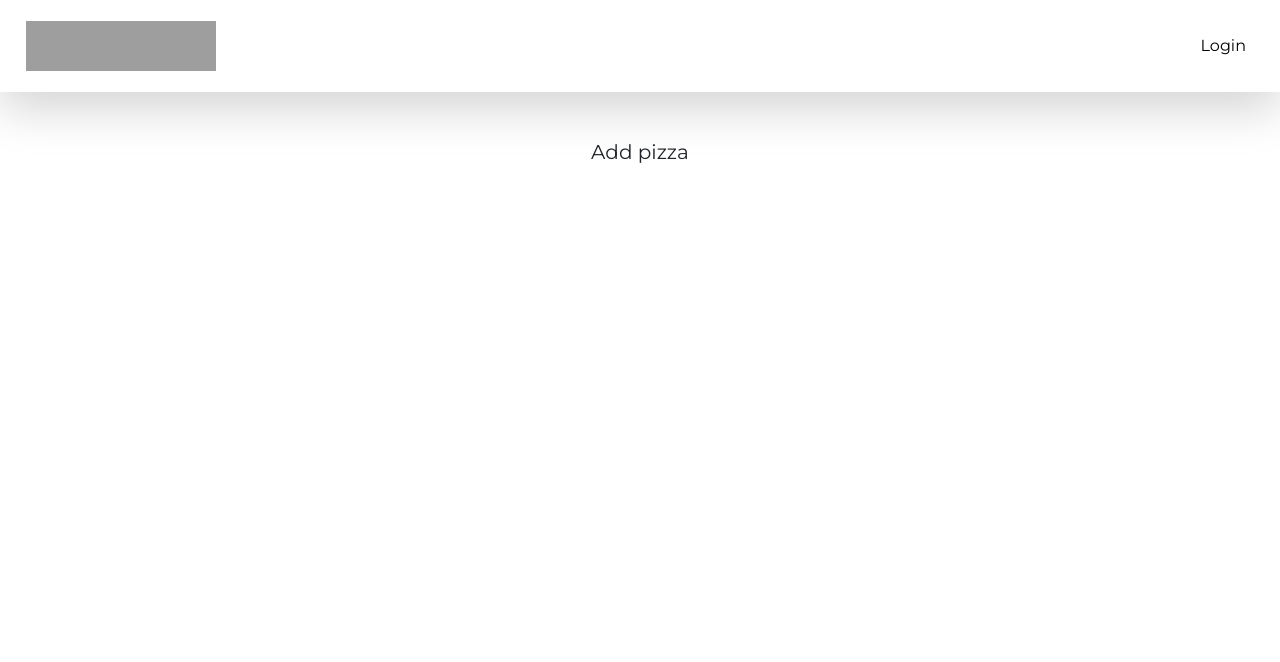
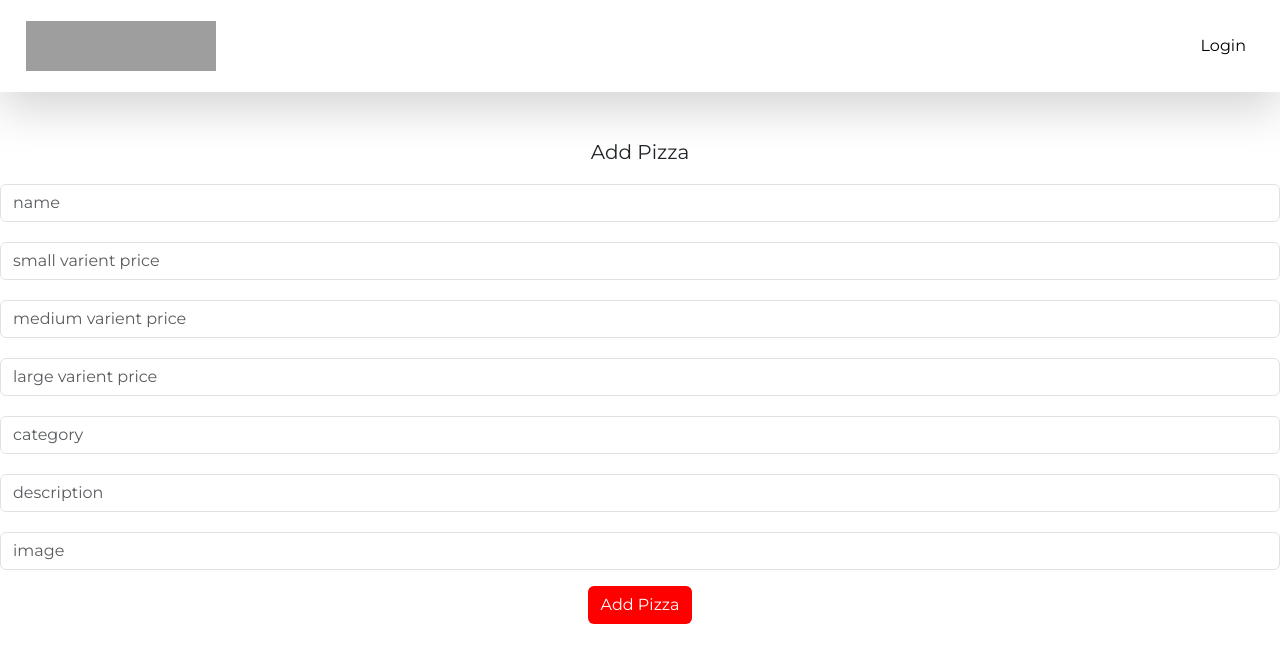
Before and after one commit to Kavinsha-Chamod/Pizza-Harbor, a React (Create React App) app: page /admin/addpizza in a window 1280 px wide. Shown: the top 662 px of the page. Built offline with nearby package versions, Linux system fonts and the light colour scheme; grey boxes are pictures that could not be loaded.

Commit message:
Add pizza and Pizza list added to Admin Panel

```diff
--- a/src/App.js
+++ b/src/App.js
@@ -13,6 +13,8 @@ import UserLists from "./screens/UserLists";
 import Orderslist from "./screens/Orderslist";
 import PizzasList from "./screens/PizzasList";
 import Addpizza from "./screens/Addpizza";
+import Editpizza from "./screens/Editpizza";
+
 
 function App() {
   return (
@@ -31,6 +33,7 @@ function App() {
           <Route path="/admin/orderslist" element={<Orderslist />} />
           <Route path="/admin/pizzaslist" element={<PizzasList />} />
           <Route path="/admin/addpizza" element={<Addpizza />} />
+          <Route path="/admin/editpizza/:pizzaid" element={<Editpizza/>} />
         </Routes>
       </BrowserRouter>
     </div>
--- a/src/actions/pizzaActions.js
+++ b/src/actions/pizzaActions.js
@@ -11,3 +11,17 @@ export const getAllPizzas = () => async dispatch => {
     dispatch({ type: 'GET_PIZZAS_FAILED', payload : error });
   }
 };
+
+export const addPizza=(pizza)=> async dispatch =>{
+
+  dispatch({type: "ADD_PIZZA_REQUEST"})
+
+  try {
+    const response = await axios.post('/api/pizzas/addpizza', {pizza})
+    console.log(response)
+    dispatch({type: "ADD_PIZZA_SUCCESS"})
+
+  } catch (error) {
+    dispatch({type:"ADD_PIZZA_FAILED" , payload:error})
+  }
+}
--- a/src/index.css
+++ b/src/index.css
@@ -137,3 +137,6 @@ td, th, tr{
   margin-left: 60px;
   margin-right: 60px;
 }
+.text-right{
+  text-align: center;
+}
--- a/src/reducers/pizzaReducers.js
+++ b/src/reducers/pizzaReducers.js
@@ -18,3 +18,22 @@ export const getAllPizzasReducer=(state={pizzas : []},action)=>{
     default : return state
    }
 }
+
+export const addPizzasReducer=(state={},action)=>{
+   switch(action.type)
+   {
+    case 'ADD_PIZZA_REQUEST' : return{
+      loading : true,
+      ...state
+    }
+    case 'ADD_PIZZA_SUCCESS' : return{
+      loading : false,
+      success : true,
+    }
+    case 'ADD_PIZZA_FAILED' : return{
+      error : action.payload,
+      loading : false
+    }
+    default : return state
+   }
+}
--- a/src/screens/Addpizza.js
+++ b/src/screens/Addpizza.js
@@ -1,9 +1,51 @@
-import React from 'react'
+import React, { useState } from 'react'
+import { addPizza } from '../actions/pizzaActions'
+import {useDispatch, useSelector} from 'react-redux';
+import Loading from "../components/Loading";
+import Error from "../components/Error";
+import Success from "../components/Success";
 
 export default function Addpizza() {
+  const[name,setName] = useState('')
+  const[regularPrice,setRegularPrice] = useState('')
+  const[mediumPrice,setMediumPrice] = useState('')
+  const[largePrice,setLargePrice] = useState('')
+  const[image,setImage] =useState('')
+  const[description,setDescription] =useState('')
+  const[category,setCategory] =useState('')
+
+  const dispatch = useDispatch()
+  const addpizzastate = useSelector(state=>state.addPizzasReducer)
+  const {success,error,loading} = addpizzastate
+
+function formHandler(e){
+  e.preventDefault()
+
+  const pizza ={name,image,description,category,prices:{Regular : regularPrice, Medium : mediumPrice, Large : largePrice}
+}
+console.log(pizza);
+dispatch(addPizza(pizza))
+}
+
+
   return (
     <div>
-      <h1>Add pizza</h1>
+      <div className='text-right'>
+      <h1>Add Pizza</h1>
+      <form onSubmit={formHandler} >
+      {loading && (<Loading/>)}
+      {error && (<Error error='Something went worng !'/>)}
+      {success && (<Success success='New Pizza added !'/>)}
+      <input className='form-control'  type='text' placeholder='name' value={name} onChange={(e)=>{setName(e.target.value.toUpperCase())}} />
+      <input className='form-control' type='text' placeholder='small varient price' value={regularPrice} onChange={(e)=>{setRegularPrice(e.target.value)}} />
+      <input className='form-control' type='text' placeholder='medium varient price' value={mediumPrice} onChange={(e)=>{setMediumPrice(e.target.value)}} />
+      <input className='form-control' type='text' placeholder='large varient price' value={largePrice} onChange={(e)=>{setLargePrice(e.target.value)}} />
+      <input className='form-control' type='text' placeholder='category' value={category} onChange={(e)=>{setCategory(e.target.value)}} />
+      <input className='form-control' type='text' placeholder='description' value={description} onChange={(e)=>{setDescription(e.target.value)}} />
+      <input className='form-control' type='text' placeholder='image' value={image} onChange={(e)=>{setImage(e.target.value)}} />
+      <button className='btn mt-3' type='submit'>Add Pizza</button>
+      </form>
+      </div>
     </div>
   )
 }
--- /dev/null
+++ b/src/screens/Editpizza.js
@@ -0,0 +1,16 @@
+import React from 'react';
+import { useParams, useNavigate } from 'react-router-dom';
+
+const Editpizza = () => {
+  const { pizzaId } = useParams();
+  const navigate = useNavigate();
+
+  return (
+    <div>
+      <h1>Edit Pizza</h1>
+      <h1>Pizza Id = {pizzaId}</h1>
+    </div>
+  );
+};
+
+export default Editpizza;
--- a/src/screens/OrdersScreen.js
+++ b/src/screens/OrdersScreen.js
@@ -5,8 +5,8 @@ import Loading from "../components/Loading";
 import Error from "../components/Error";
 
 export default function OrdersScreen() {
-  const dispatch = useDispatch();
-  const orderstate = useSelector((state) => state.getUserOrdersReducer);
+  const dispatch = useDispatch()
+  const orderstate = useSelector(state => state.getUserOrdersReducer);
   const { orders, error, loading } = orderstate;
 
   console.log(orderstate);
--- a/src/screens/PizzasList.js
+++ b/src/screens/PizzasList.js
@@ -3,6 +3,7 @@ import { useDispatch, useSelector } from "react-redux";
 import Loading from "../components/Loading";
 import Error from "../components/Error";
 import { getAllPizzas } from '../actions/pizzaActions';
+import { Link } from 'react-router-dom';
 
 export default function PizzasList() {
   const dispatch = useDispatch();
@@ -39,9 +40,9 @@ export default function PizzasList() {
           </td>
           <td>{pizza.category}</td>
           <td>
-          <i className='fa fa-trash m-2'></i>
-          <i className='fa fa-edit m-2'></i>
-          </td>
+  <i className='fa fa-trash m-2'></i>
+  <Link to={`/admin/editpizza/${pizza._id}`}><i className='fa fa-edit m-2'></i></Link>
+</td>
           </tr>
 
       })}
--- a/src/screens/PrivateScreen.js
+++ b/src/screens/PrivateScreen.js
@@ -1,6 +1,8 @@
+
 import React, { useEffect } from 'react'
 import { useSelector, useDispatch } from "react-redux";
-import { Link } from 'react-router-dom';
+import { Link, Route, Router} from 'react-router-dom';
+import Editpizza from './Editpizza';
 
 
 export default function PrivateScreen() {
@@ -18,14 +20,16 @@ export default function PrivateScreen() {
     <div>
     <div className='row'>
     <div className='col-md-10'>
-    </div>
+
     <h2 style={{fontSize:'35px'}}>Admin Panel</h2>
     <ul className='adminfunctions'>
-    <li><Link to='/admin/addpizza'>ADD NEW PIZZA</Link></li>
-      <li><Link to='/admin/userslist'>USER LIST</Link></li>
-      <li><Link to='/admin/pizzaslist'>PIZZAS LIST</Link></li>
-      <li><Link to='/admin/orderslist'>ORDERS LIST</Link></li>
+    <li><a href='/admin/addpizza'>ADD NEW PIZZA</a></li>
+      <li><a href='/admin/userslist'>USER LIST</a></li>
+      <li><a href='/admin/pizzaslist'>PIZZAS LIST</a></li>
+      <li><a href='/admin/orderslist'>ORDERS LIST</a></li>
     </ul>
+
+    </div>
     </div>
     </div>
 
--- a/src/store.js
+++ b/src/store.js
@@ -1,7 +1,7 @@
 import { createStore, applyMiddleware } from "redux";
 import { composeWithDevTools } from "@redux-devtools/extension";
 import { combineReducers } from "redux";
-import { getAllPizzasReducer } from "./reducers/pizzaReducers";
+import { getAllPizzasReducer, addPizzasReducer } from "./reducers/pizzaReducers";
 import { thunk } from "redux-thunk";
 import { cartReducer } from "./reducers/cartReducer";
 import { loginUserReducer, registerUserReducer } from "./reducers/userReducer";
@@ -14,6 +14,7 @@ const finalReducer = combineReducers({
   loginUserReducer: loginUserReducer,
   placeOrderReducer: placeOrderReducer,
   getUserOrdersReducer: getUserOrdersReducer,
+  addPizzasReducer: addPizzasReducer,
 });
 
 const cartItems = localStorage.getItem("cartItems")
```
